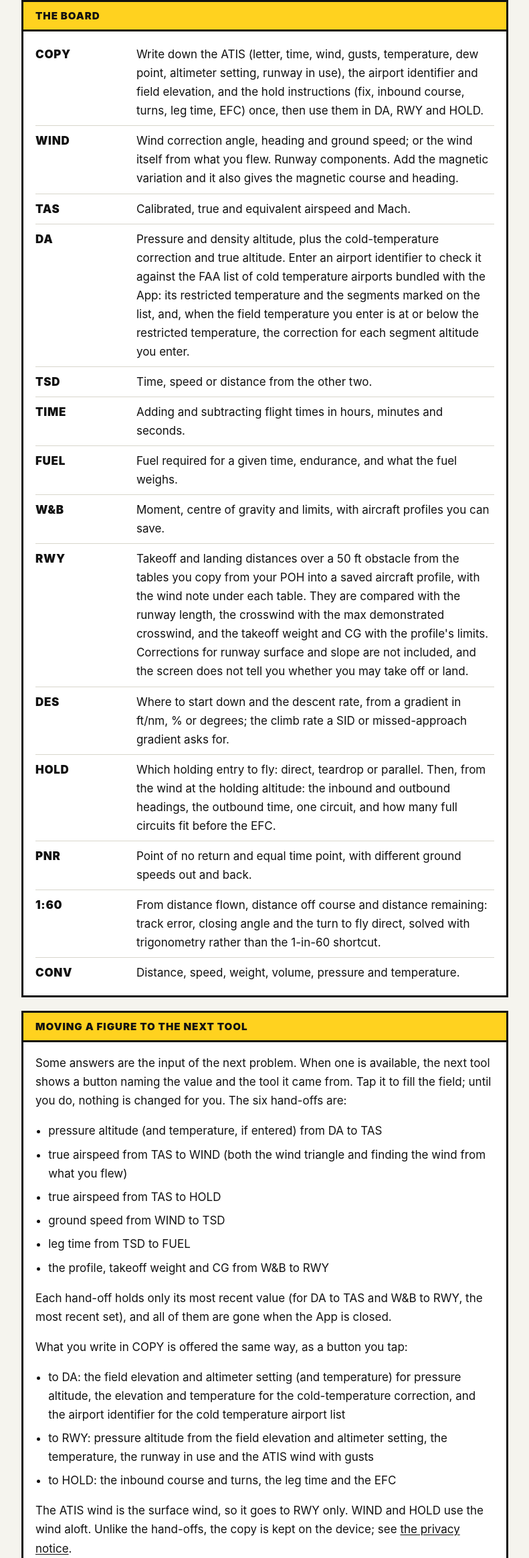
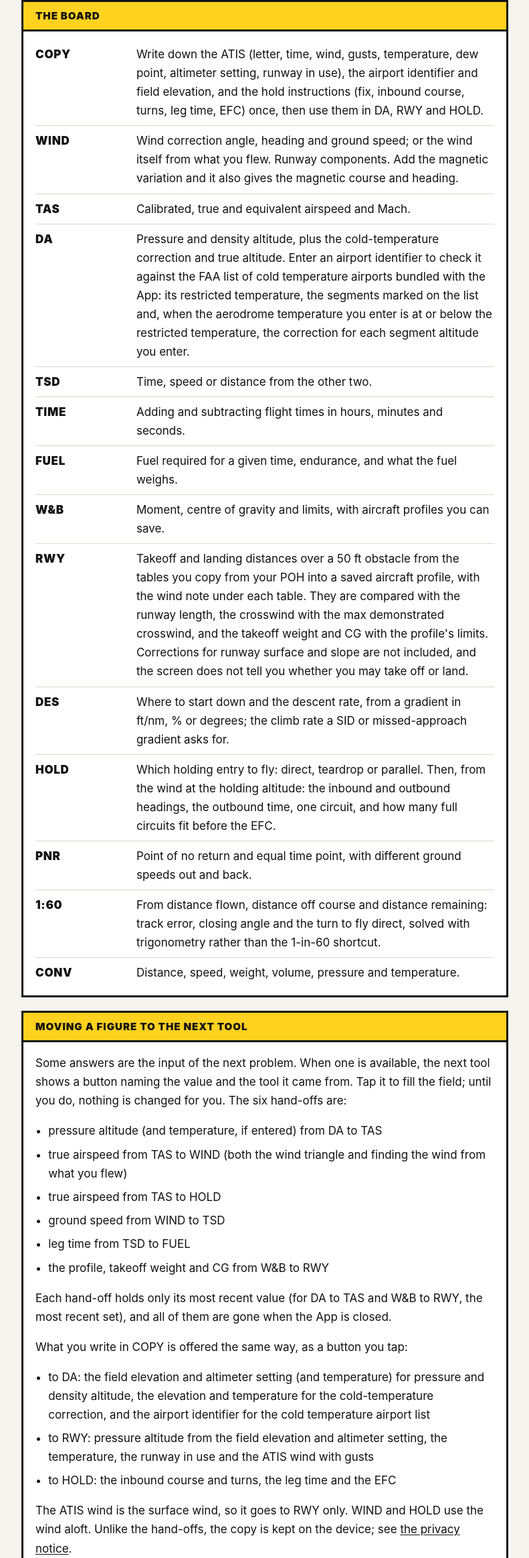
Before and after one commit to naruberio/whizwheel-legal, a plain HTML site: page support.html in a window 1280 px wide. Shown: the part 272-2598 px from the top of the page at 67% size, without its empty margins (244-1035 px from the left). Drawn offline with Linux system fonts and the light colour scheme.

Commit message:
[docs]: 判定に使う気温を飛行場の気温と書き、DA への渡し先に密度高度を足し、外す横風を最大実証横風と書く（KAN-935 / レビュー指摘）
Co-Authored-By: Claude Opus 5.5 <noreply@anthropic.com>

```diff
--- a/support.html
+++ b/support.html
@@ -50,7 +50,7 @@
         <tr><th>COPY</th><td>Write down the ATIS (letter, time, wind, gusts, temperature, dew point, altimeter setting, runway in use), the airport identifier and field elevation, and the hold instructions (fix, inbound course, turns, leg time, EFC) once, then use them in DA, RWY and HOLD.</td></tr>
         <tr><th>WIND</th><td>Wind correction angle, heading and ground speed; or the wind itself from what you flew. Runway components. Add the magnetic variation and it also gives the magnetic course and heading.</td></tr>
         <tr><th>TAS</th><td>Calibrated, true and equivalent airspeed and Mach.</td></tr>
-        <tr><th>DA</th><td>Pressure and density altitude, plus the cold-temperature correction and true altitude. Enter an airport identifier to check it against the FAA list of cold temperature airports bundled with the App: its restricted temperature and the segments marked on the list, and, when the field temperature you enter is at or below the restricted temperature, the correction for each segment altitude you enter.</td></tr>
+        <tr><th>DA</th><td>Pressure and density altitude, plus the cold-temperature correction and true altitude. Enter an airport identifier to check it against the FAA list of cold temperature airports bundled with the App: its restricted temperature, the segments marked on the list and, when the aerodrome temperature you enter is at or below the restricted temperature, the correction for each segment altitude you enter.</td></tr>
         <tr><th>TSD</th><td>Time, speed or distance from the other two.</td></tr>
         <tr><th>TIME</th><td>Adding and subtracting flight times in hours, minutes and seconds.</td></tr>
         <tr><th>FUEL</th><td>Fuel required for a given time, endurance, and what the fuel weighs.</td></tr>
@@ -78,7 +78,7 @@
       <p>Each hand-off holds only its most recent value (for DA to TAS and W&amp;B to RWY, the most recent set), and all of them are gone when the App is closed.</p>
       <p>What you write in COPY is offered the same way, as a button you tap:</p>
       <ul>
-        <li>to DA: the field elevation and altimeter setting (and temperature) for pressure altitude, the elevation and temperature for the cold-temperature correction, and the airport identifier for the cold temperature airport list</li>
+        <li>to DA: the field elevation and altimeter setting (and temperature) for pressure and density altitude, the elevation and temperature for the cold-temperature correction, and the airport identifier for the cold temperature airport list</li>
         <li>to RWY: pressure altitude from the field elevation and altimeter setting, the temperature, the runway in use and the ATIS wind with gusts</li>
         <li>to HOLD: the inbound course and turns, the leg time and the EFC</li>
       </ul>
```
Also changed, not shown: privacy-policy.html (+1 -1 lines), support-ja.html (+1 -1 lines).
